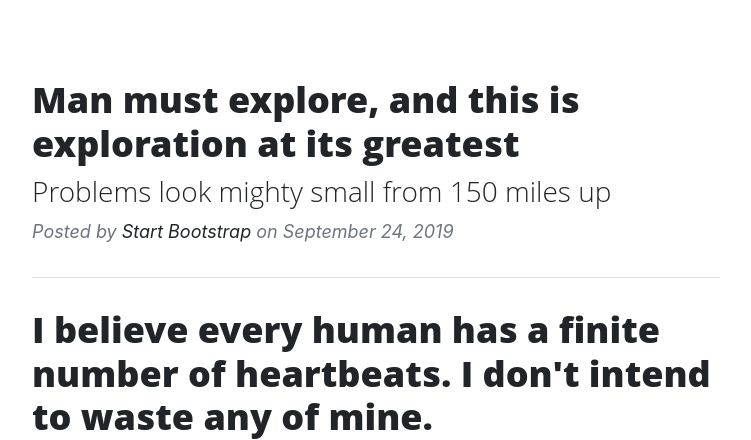
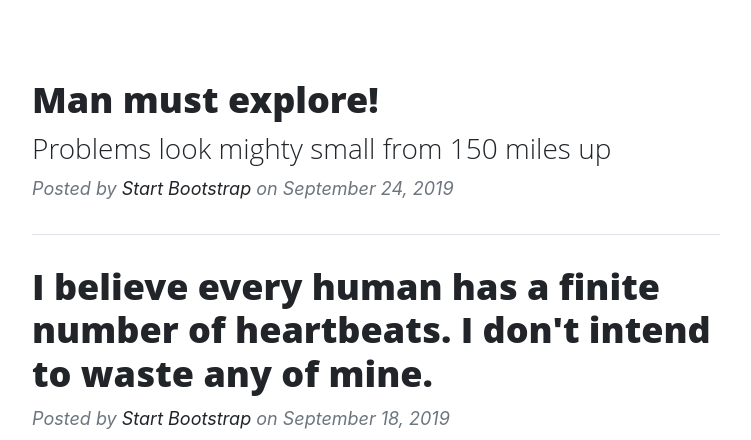
Before and after one commit to kuszturareka/mezze-mode, a Flask app: page / in a window 1280 px wide. Shown: the part 532-972 px from the top of the page, without its empty margins (264-1015 px from the left). Run offline with Flask 2, Linux system fonts and the light colour scheme; some libraries are stand-ins or nearby versions.

Commit message:
Update index.html file and push to see deployed and updated page

```diff
--- a/templates/index.html
+++ b/templates/index.html
@@ -5,7 +5,7 @@
         <div class="post-preview">
             <a href="post.html">
                 <h2 class="post-title">
-                    Man must explore, and this is exploration at its greatest
+                    Man must explore!
                 </h2>
                 <h3 class="post-subtitle">
                     Problems look mighty small from 150 miles up
```
